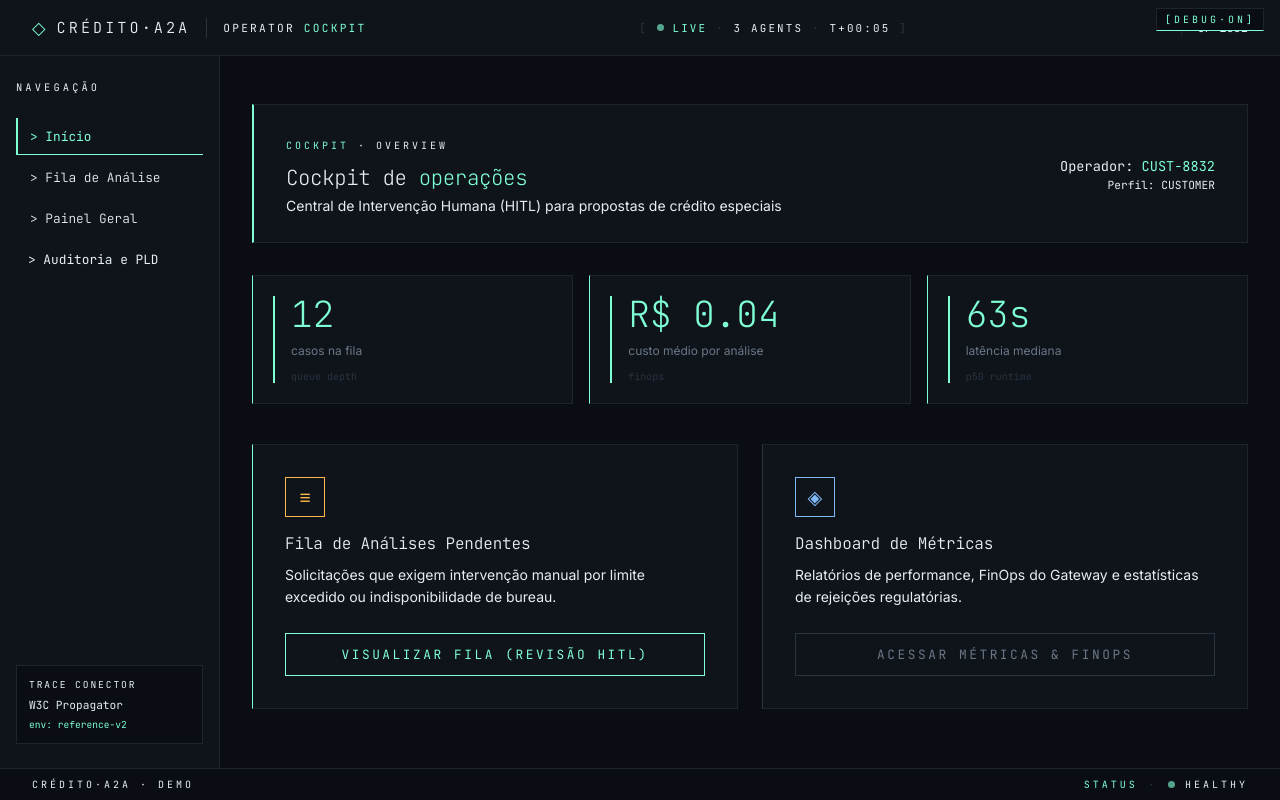
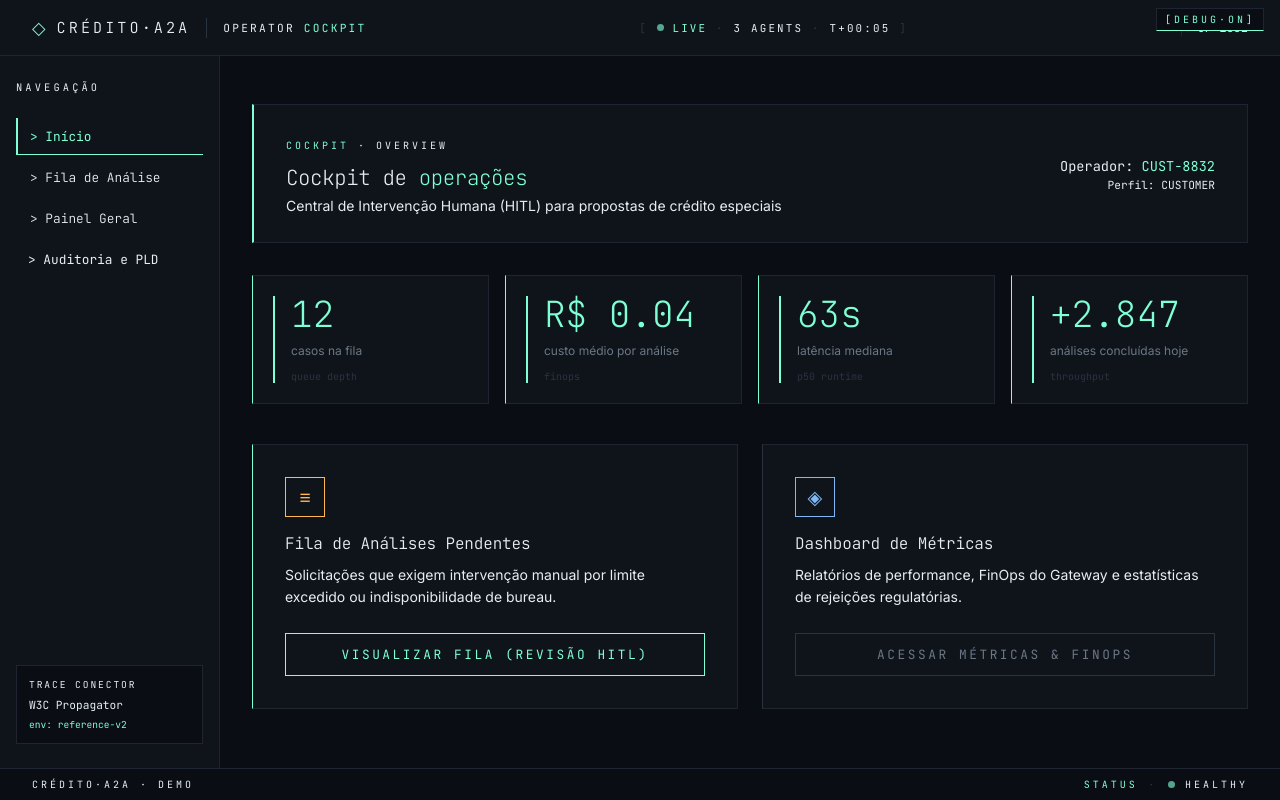
Before and after one commit to it0dan/credit-analysis-frontend, a Next.js app in the folder apps/operator/: page / in a window 1280 px wide. Built offline with nearby package versions, Linux system fonts and the light colour scheme.

Commit message:
fix(ui): preserve throughput stat in operator
Ref: openspec/changes/streaming-and-cleanup/tasks.md#task-2-customer-stat-cleanup

```diff
--- a/apps/operator/app/page.tsx
+++ b/apps/operator/app/page.tsx
@@ -15,6 +15,7 @@ export default function OperatorHome() {
     { label: 'casos na fila', value: '12', sub: 'queue depth' },
     { label: 'custo médio por análise', value: 'R$ 0.04', sub: 'finops' },
     { label: 'latência mediana', value: '63s', sub: 'p50 runtime' },
+    { label: 'análises concluídas hoje', value: '+2.847', sub: 'throughput' },
   ];
 
   return (
```
